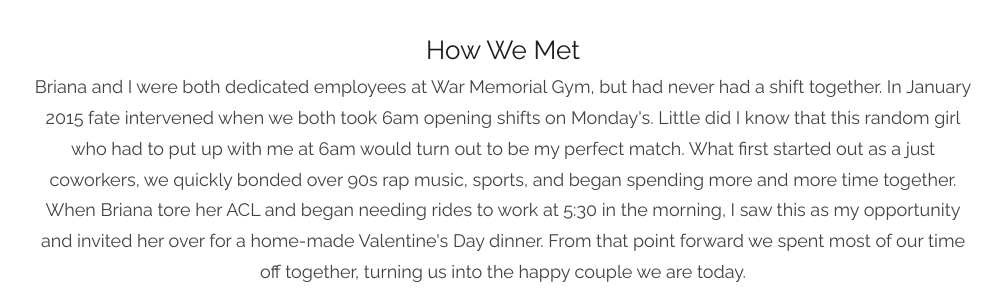
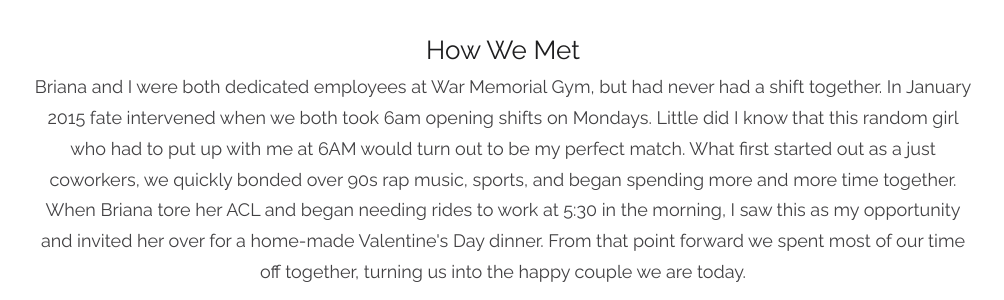
Before and after one commit to bbcrabb/bbcrabb.github.io, a Jekyll site: the page built from _pages/about.md, in a window 1280 px wide and 900 px high, scrolled down 1252 px. Shown: the part 184-484 px from the top of the window, without its empty margins (137-1141 px from the left). Built offline with Jekyll 4.4.1, drawn with Linux system fonts in a browser that asks for light colours.

Commit message:
fix monday's typo

```diff
--- a/_pages/about.md
+++ b/_pages/about.md
@@ -20,7 +20,7 @@ p    {font-size: 18px;  margin: 0px; font-family: 'Raleway', sans-serif !importa
 <div class="text-center">
 
 <h2>How We Met</h2>
-<p> Briana and I were both dedicated employees at War Memorial Gym, but had never had a shift together.  In January 2015 fate intervened when we both took 6am opening shifts on Monday's. Little did I know that this random girl who had to put up with me at 6am would turn out to be my perfect match. What first started out as a just coworkers, we quickly bonded over 90s rap music, sports, and began spending more and more time together.  When Briana tore her ACL and began needing rides to work at 5:30 in the morning, I saw this as my opportunity and invited her over for a home-made Valentine's Day dinner. From that point forward we spent most of our time off together, turning us into the happy couple we are today.</p>
+<p> Briana and I were both dedicated employees at War Memorial Gym, but had never had a shift together.  In January 2015 fate intervened when we both took 6am opening shifts on Mondays. Little did I know that this random girl who had to put up with me at 6AM would turn out to be my perfect match. What first started out as a just coworkers, we quickly bonded over 90s rap music, sports, and began spending more and more time together.  When Briana tore her ACL and began needing rides to work at 5:30 in the morning, I saw this as my opportunity and invited her over for a home-made Valentine's Day dinner. From that point forward we spent most of our time off together, turning us into the happy couple we are today.</p>
 
 <br>
 <h2>The Proposal</h2>
```
Also changed, not shown: 8 other files.
